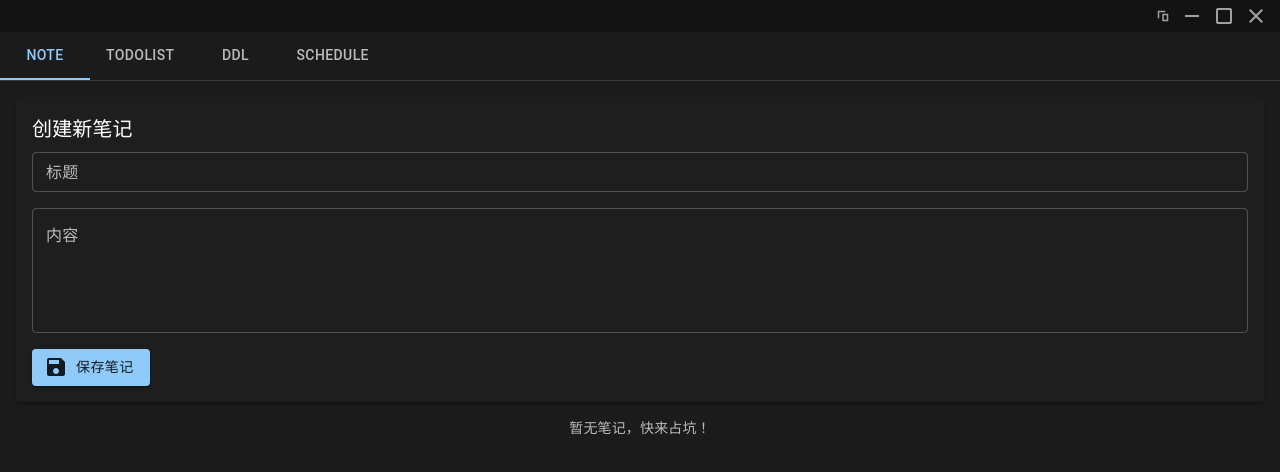
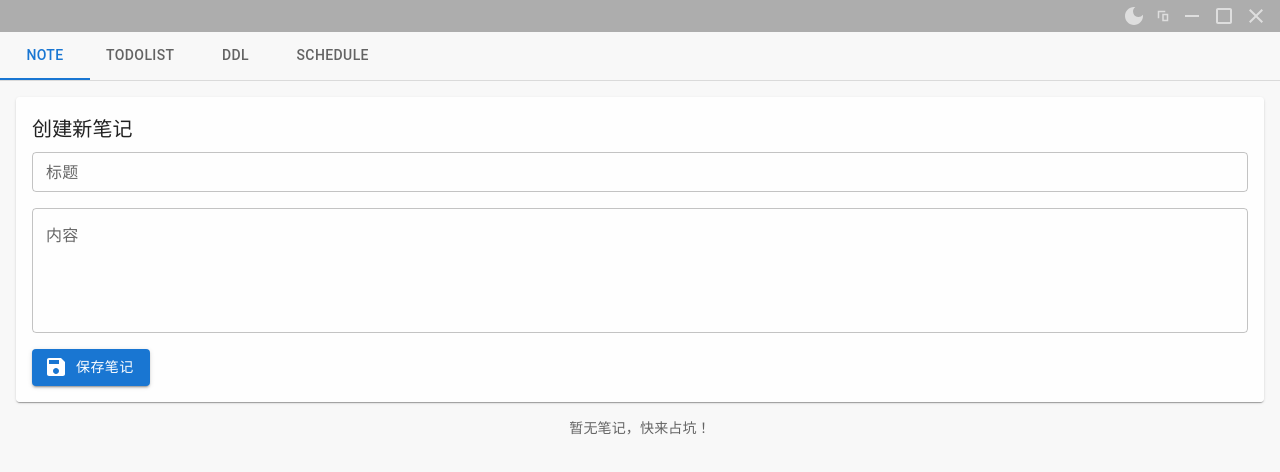
Before and after one commit to Zhambur/HBnote, a React (Vite) app: page / in a window 1280 px wide. Both pictures are taken after a click on the button 1163 px from the left and 16 px from the top of the page. Shown: the top 472 px of the page. Built offline with nearby package versions, Linux system fonts and the light colour scheme.

Commit message:
新增日间模式，支持昼夜切换

```diff
--- a/src/App.jsx
+++ b/src/App.jsx
@@ -1,4 +1,4 @@
-import React, { useState, useEffect } from "react";
+import React, { useState, useEffect, useMemo } from "react";
 import { ThemeProvider, createTheme } from "@mui/material/styles";
 import { Box, CssBaseline, Tab, Tabs, Button, IconButton } from "@mui/material";
 import Notes from "./components/Notes";
@@ -13,25 +13,39 @@ import MaximizeIcon from "./components/mui_local_icons/MaximizeIcon";
 import CloseIcon from "./components/mui_local_icons/CloseIcon";
 import RestoreIcon from "./components/mui_local_icons/RestoreIcon";
 import FloatIcon from "./components/mui_local_icons/FloatIcon";
-
-const theme = createTheme({
-  palette: {
-    mode: "dark",
-    primary: {
-      main: "#90caf9",
-    },
-    background: {
-      default: "rgba(18, 18, 18, 0.8)",
-      paper: "rgba(18, 18, 18, 0.9)",
-    },
-  },
-});
+import DarkModeIcon from "./components/mui_local_icons/DarkModeIcon";
+import LightModeIcon from "./components/mui_local_icons/LightModeIcon";
 
 function App() {
   const [tab, setTab] = useState(0);
   const draggableBarHeight = "32px";
   const [isMaximized, setIsMaximized] = useState(false); // State for maximize button icon
   const [isFloatMode, setIsFloatMode] = useState(false); // 悬浮窗模式状态
+  const [mode, setMode] = useState("dark"); // 主题模式状态
+
+  // 创建主题
+  const theme = useMemo(
+    () =>
+      createTheme({
+        palette: {
+          mode,
+          primary: {
+            main: mode === "dark" ? "#90caf9" : "#1976d2",
+          },
+          background: {
+            default:
+              mode === "dark"
+                ? "rgba(18, 18, 18, 0.8)"
+                : "rgba(248, 248, 248, 0.8)",
+            paper:
+              mode === "dark"
+                ? "rgba(18, 18, 18, 0.9)"
+                : "rgba(255, 255, 255, 0.9)",
+          },
+        },
+      }),
+    [mode]
+  );
 
   // Function to update maximize state (optional)
   const updateMaximizeState = async () => {
@@ -43,6 +57,33 @@ function App() {
       console.error("Failed to get maximize state:", err);
     }
   };
+
+  // 加载主题设置
+  useEffect(() => {
+    const loadTheme = async () => {
+      try {
+        const savedMode = await window.electronAPI?.storeGet?.("themeMode");
+        if (savedMode && (savedMode === "light" || savedMode === "dark")) {
+          setMode(savedMode);
+        }
+      } catch (error) {
+        console.error("Failed to load theme mode:", error);
+      }
+    };
+    loadTheme();
+  }, []);
+
+  // 保存主题设置
+  useEffect(() => {
+    const saveTheme = async () => {
+      try {
+        await window.electronAPI?.storeSet?.("themeMode", mode);
+      } catch (error) {
+        console.error("Failed to save theme mode:", error);
+      }
+    };
+    saveTheme();
+  }, [mode]);
 
   useEffect(() => {
     // Get initial maximize state
@@ -96,12 +137,17 @@ function App() {
     await window.electronAPI?.exitFloatMode?.();
   };
 
+  // 切换主题模式
+  const toggleTheme = () => {
+    setMode((prevMode) => (prevMode === "light" ? "dark" : "light"));
+  };
+
   // 根据模式渲染不同的UI
   if (isFloatMode) {
     return (
       <ThemeProvider theme={theme}>
         <CssBaseline />
-        <FloatWindow onRestore={handleExitFloatMode} />
+        <FloatWindow onRestore={handleExitFloatMode} mode={mode} />
       </ThemeProvider>
     );
   }
@@ -143,6 +189,21 @@ function App() {
 
           {/* Right side - Window Controls */}
           <Box sx={{ display: "flex", WebkitAppRegion: "no-drag" }}>
+            {/* 主题切换按钮 */}
+            <IconButton
+              size="small"
+              onClick={toggleTheme}
+              sx={{ color: "inherit", p: "4px" }}
+              aria-label="toggle theme"
+              title={mode === "dark" ? "切换到亮色模式" : "切换到暗色模式"}
+            >
+              {mode === "dark" ? (
+                <LightModeIcon fontSize="inherit" />
+              ) : (
+                <DarkModeIcon fontSize="inherit" />
+              )}
+            </IconButton>
+
             {/* 悬浮窗按钮 */}
             <IconButton
               size="small"
--- a/src/components/FloatWindow.jsx
+++ b/src/components/FloatWindow.jsx
@@ -3,7 +3,7 @@ import { Box, Typography, IconButton } from "@mui/material";
 import RestoreIcon from "./mui_local_icons/RestoreIcon";
 
 // 使用React.memo优化组件
-const FloatWindow = React.memo(({ onRestore }) => {
+const FloatWindow = React.memo(({ onRestore, mode = "dark" }) => {
   const [ddls, setDdls] = useState([]);
   const [loading, setLoading] = useState(true);
 
@@ -79,17 +79,20 @@ const FloatWindow = React.memo(({ onRestore }) => {
     return formatTimeRemaining(nextDdl.deadline);
   }, [nextDdl, formatTimeRemaining]);
 
-  // 静态样式对象
+  // 动态样式对象，根据主题模式调整
   const styles = {
     container: {
       height: "100%",
       display: "flex",
       flexDirection: "column",
-      backgroundColor: "rgba(18, 18, 18, 0.85)",
+      backgroundColor:
+        mode === "dark"
+          ? "rgba(18, 18, 18, 0.85)"
+          : "rgba(255, 255, 255, 0.85)",
       borderRadius: "8px",
       overflow: "hidden",
       padding: "8px",
-      color: "white",
+      color: mode === "dark" ? "white" : "black",
       WebkitAppRegion: "drag", // 整个窗口可拖动
     },
     header: {
--- /dev/null
+++ b/src/components/mui_local_icons/DarkModeIcon.jsx
@@ -0,0 +1,17 @@
+import React from "react";
+
+function DarkModeIcon({ fontSize = "small", ...props }) {
+  return (
+    <svg
+      width={fontSize === "small" ? 16 : fontSize === "medium" ? 20 : 24}
+      height={fontSize === "small" ? 16 : fontSize === "medium" ? 20 : 24}
+      viewBox="0 0 24 24"
+      fill="currentColor"
+      {...props}
+    >
+      <path d="M12 3c-4.97 0-9 4.03-9 9s4.03 9 9 9 9-4.03 9-9c0-.46-.04-.92-.1-1.36a5.389 5.389 0 0 1-4.4 2.26 5.403 5.403 0 0 1-3.14-9.8c-.44-.06-.9-.1-1.36-.1z" />
+    </svg>
+  );
+}
+
+export default DarkModeIcon;
--- /dev/null
+++ b/src/components/mui_local_icons/LightModeIcon.jsx
@@ -0,0 +1,17 @@
+import React from "react";
+
+function LightModeIcon({ fontSize = "small", ...props }) {
+  return (
+    <svg
+      width={fontSize === "small" ? 16 : fontSize === "medium" ? 20 : 24}
+      height={fontSize === "small" ? 16 : fontSize === "medium" ? 20 : 24}
+      viewBox="0 0 24 24"
+      fill="currentColor"
+      {...props}
+    >
+      <path d="M12 7c-2.76 0-5 2.24-5 5s2.24 5 5 5 5-2.24 5-5-2.24-5-5-5zM2 13h2c.55 0 1-.45 1-1s-.45-1-1-1H2c-.55 0-1 .45-1 1s.45 1 1 1zm18 0h2c.55 0 1-.45 1-1s-.45-1-1-1h-2c-.55 0-1 .45-1 1s.45 1 1 1zM11 2v2c0 .55.45 1 1 1s1-.45 1-1V2c0-.55-.45-1-1-1s-1 .45-1 1zm0 18v2c0 .55.45 1 1 1s1-.45 1-1v-2c0-.55-.45-1-1-1s-1 .45-1 1zM5.99 4.58c-.39-.39-1.03-.39-1.41 0-.39.39-.39 1.03 0 1.41l1.06 1.06c.39.39 1.03.39 1.41 0s.39-1.03 0-1.41L5.99 4.58zm12.37 12.37c-.39-.39-1.03-.39-1.41 0-.39.39-.39 1.03 0 1.41l1.06 1.06c.39.39 1.03.39 1.41 0 .39-.39.39-1.03 0-1.41l-1.06-1.06zm1.06-10.96c.39-.39.39-1.03 0-1.41-.39-.39-1.03-.39-1.41 0l-1.06 1.06c-.39.39-.39 1.03 0 1.41s1.03.39 1.41 0l1.06-1.06zM7.05 18.36c.39-.39.39-1.03 0-1.41-.39-.39-1.03-.39-1.41 0l-1.06 1.06c-.39.39-.39 1.03 0 1.41s1.03.39 1.41 0l1.06-1.06z" />
+    </svg>
+  );
+}
+
+export default LightModeIcon;
```
Also changed, not shown: 1 other file (tests, documents, lock files or other folders).
